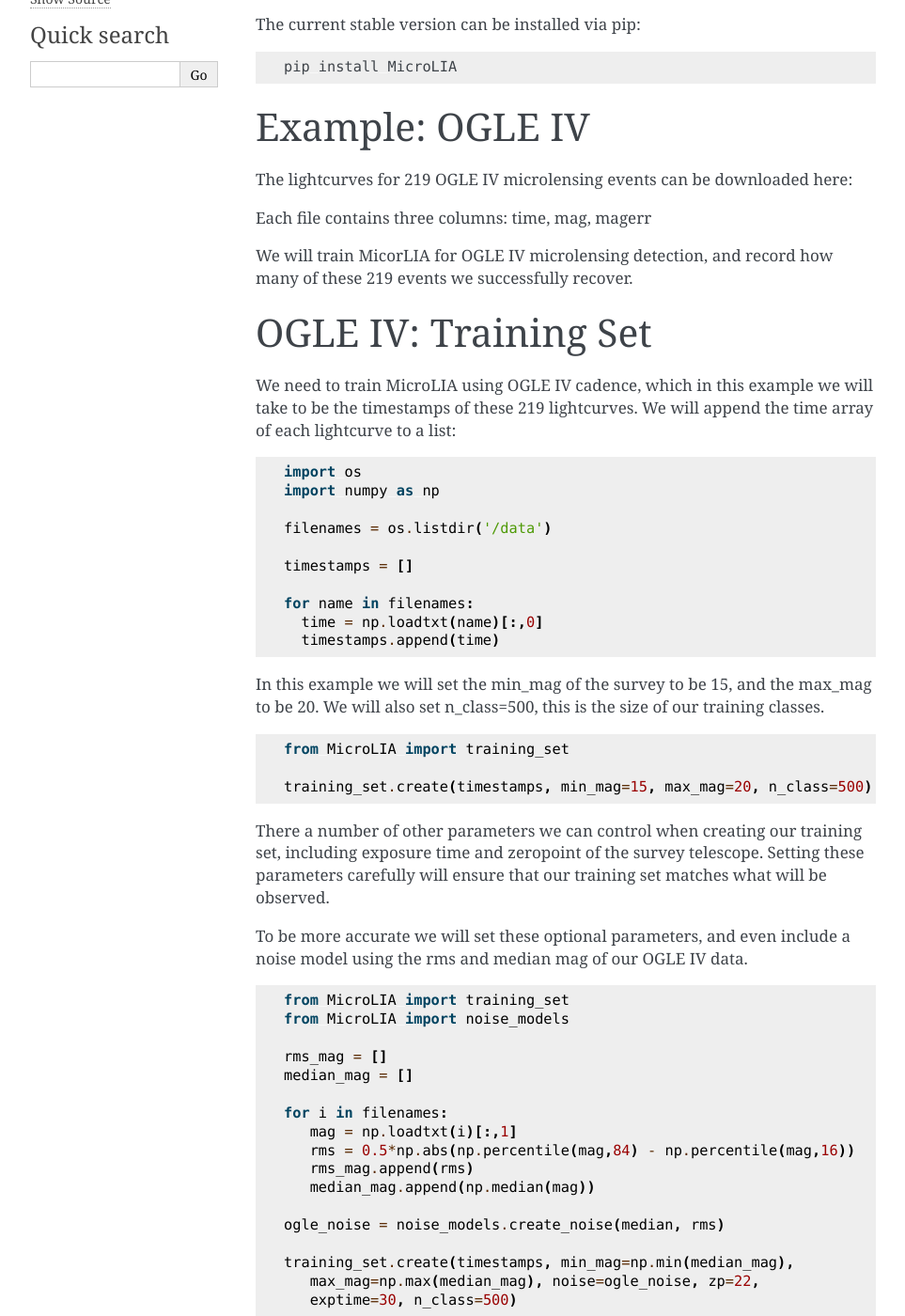
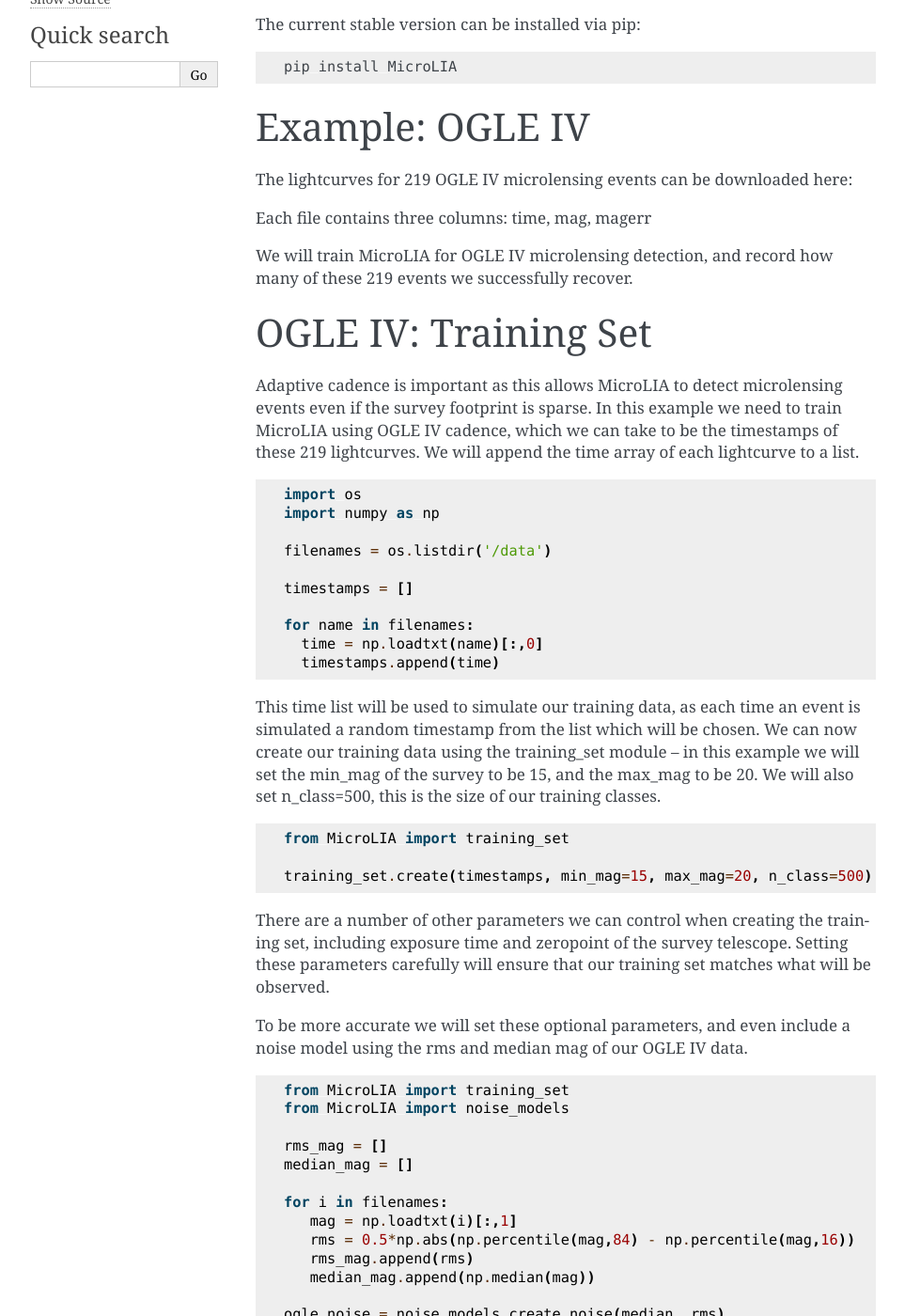
Before and after one commit to Professor-G/MicroLIA, a Sphinx documentation site: the page built from docs/index.rst, in a window 1280 px wide and 1400 px high, scrolled down 330 px. Shown: the whole window at 94% size, without its empty margins (148-1111 px from the left). Built offline with Sphinx 7.4.7, drawn with Linux system fonts in a browser that asks for light colours; some of the changed text lies outside the part shown.

Commit message:
python example

```diff
--- a/docs/index.rst
+++ b/docs/index.rst
@@ -24,11 +24,11 @@
 
 Each file contains three columns: time, mag, magerr
 
-We will train MicorLIA for OGLE IV microlensing detection, and record how many of these 219 events we successfully recover.
+We will train MicroLIA for OGLE IV microlensing detection, and record how many of these 219 events we successfully recover.
 
 OGLE IV: Training Set
 ==================
-We need to train MicroLIA using OGLE IV cadence, which in this example we will take to be the timestamps of these 219 lightcurves. We will append the time array of each lightcurve to a list:
+Adaptive cadence is important as this allows MicroLIA to detect microlensing events even if the survey footprint is sparse. In this example we need to train MicroLIA using OGLE IV cadence, which we can take to be the timestamps of these 219 lightcurves. We will append the time array of each lightcurve to a list.
 
 .. code-block:: python
 
@@ -44,7 +44,7 @@
       timestamps.append(time)
 
 
-In this example we will set the min_mag of the survey to be 15, and the max_mag to be 20. We will also set n_class=500, this is the size of our training classes.
+This time list will be used to simulate our training data, as each time an event is simulated a random timestamp from the list which will be chosen. We can now create our training data using the training_set module -- in this example we will set the min_mag of the survey to be 15, and the max_mag to be 20. We will also set n_class=500, this is the size of our training classes.
 
 .. code-block:: python
 
@@ -53,7 +53,7 @@
    training_set.create(timestamps, min_mag=15, max_mag=20, n_class=500)
 
 
-There a number of other parameters we can control when creating our training set, including exposure time and zeropoint of the survey telescope. Setting these parameters carefully will ensure that our training set matches what will be observed.
+There are a number of other parameters we can control when creating the training set, including exposure time and zeropoint of the survey telescope. Setting these parameters carefully will ensure that our training set matches what will be observed.
 
 To be more accurate we will set these optional parameters, and even include a noise model using the rms and median mag of our OGLE IV data.
 
@@ -77,12 +77,12 @@
       max_mag=np.max(median_mag), noise=ogle_noise, zp=22,
       exptime=30, n_class=500)
 
-This will simulate the lightcurves for our training set, all of which will be saved in the 'lightcurves.fits' file, organized by ID. The other two files 'pca_features.txt', and 'all_lightcurves.txt' include the data that will be used to train our machine learning model.
+This will simulate the lightcurves for our training set, all of which will be saved in the 'lightcurves.fits' file, organized by ID. The other two files 'pca_features.txt', and 'all_features.txt' include the data that will be used to train our machine learning model. To learn about these files click here.
 
 OGLE IV: Microlensing Classification
 ==================
 
-We will create our Random Forest machine learning model using the statistical features:
+We will create our Random Forest machine learning model using the statistical features only:
 
 .. code-block:: python
 
```
Also changed, not shown: other parts of docs/index.rst (+4 -4 lines).
